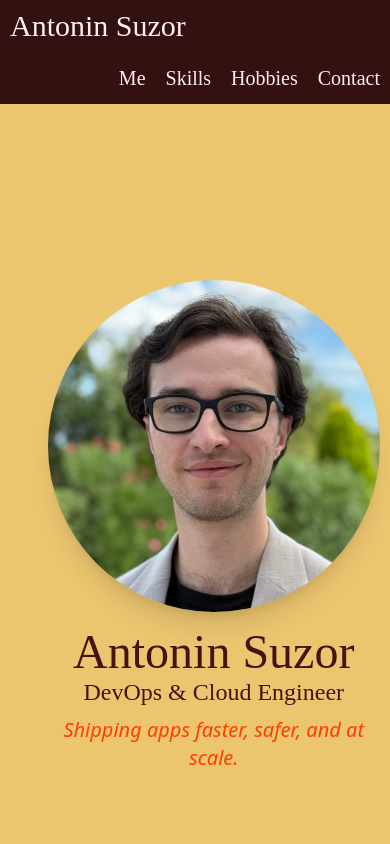
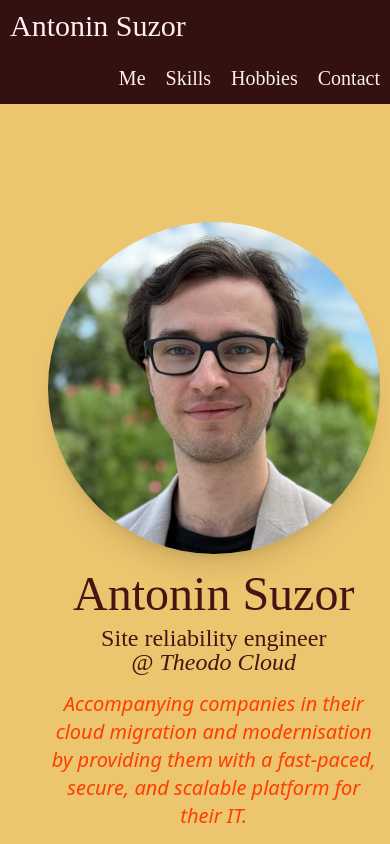
Before and after one commit to antonin-suzor/antonin-suzor-com, a SvelteKit app: page / in a window 390 px wide. Shown: the top 844 px of the page. Built offline with nearby package versions, Linux system fonts and the light colour scheme; a web font is replaced by a local one.

Commit message:
Update information on the website

```diff
--- a/src/routes/+page.svelte
+++ b/src/routes/+page.svelte
@@ -6,38 +6,35 @@
 
     const programmingSkills: Skill[] = [
         { name: 'Bash', logo: 'https://icon.icepanel.io/Technology/svg/Bash.svg' },
-        { name: 'C', logo: 'https://icon.icepanel.io/Technology/svg/C.svg' },
         { name: 'Rust', logo: 'https://icon.icepanel.io/Technology/svg/Rust.svg' },
         { name: 'Java', logo: 'https://icon.icepanel.io/Technology/svg/Java.svg' },
-        { name: 'JavaScript', logo: 'https://icon.icepanel.io/Technology/svg/JavaScript.svg' },
         { name: 'TypeScript', logo: 'https://icon.icepanel.io/Technology/svg/TypeScript.svg' },
-        { name: 'Mongo', logo: 'https://icon.icepanel.io/Technology/svg/MongoDB.svg' },
+        { name: 'Redis/Valkey', logo: 'https://icon.icepanel.io/Technology/svg/Redis.svg' },
         { name: 'Postgres/SQL', logo: 'https://icon.icepanel.io/Technology/svg/PostgresSQL.svg' },
-        { name: 'Spring', logo: 'https://icon.icepanel.io/Technology/svg/Spring.svg' },
         { name: 'Quarkus', logo: 'https://icon.icepanel.io/Technology/svg/Quarkus.svg' },
         { name: 'Express', logo: 'https://icon.icepanel.io/Technology/svg/Express.svg' },
         { name: 'NestJS', logo: 'https://icon.icepanel.io/Technology/svg/Nest.js.svg' },
         { name: 'React', logo: 'https://icon.icepanel.io/Technology/svg/React.svg' },
-        { name: 'Svelte/Kit', logo: 'https://icon.icepanel.io/Technology/svg/Svelte.svg' },
+        { name: 'NextJS', logo: 'https://icon.icepanel.io/Technology/svg/Next.js.svg' },
+        { name: 'SvelteKit', logo: 'https://icon.icepanel.io/Technology/svg/Svelte.svg' },
+        { name: 'TailwindCSS', logo: 'https://icon.icepanel.io/Technology/svg/Tailwind-CSS.svg' },
         { name: 'Tauri', logo: 'https://icon.icepanel.io/Technology/svg/Tauri.svg' },
     ];
 
     const devopsSkills: Skill[] = [
-        { name: 'Git', logo: 'https://icon.icepanel.io/Technology/svg/Git.svg' },
         { name: 'GitHub/Actions', logo: 'https://icon.icepanel.io/Technology/svg/GitHub.svg' },
         { name: 'GitLab/CI', logo: 'https://icon.icepanel.io/Technology/svg/GitLab.svg' },
         { name: 'Docker/Compose', logo: 'https://icon.icepanel.io/Technology/svg/Docker.svg' },
+        { name: 'K8s', logo: 'https://icon.icepanel.io/Technology/svg/Kubernetes.svg' },
         { name: 'Terraform', logo: 'https://icon.icepanel.io/Technology/svg/HashiCorp-Terraform.svg' },
         { name: 'AWS', logo: 'https://icon.icepanel.io/Technology/svg/AWS.svg' },
         { name: 'Cloudflare', logo: 'https://icon.icepanel.io/Technology/svg/Cloudflare.svg' },
-        { name: 'NginX', logo: 'https://icon.icepanel.io/Technology/svg/NGINX.svg' },
     ];
 
     const otherSkills: Skill[] = [
         { name: 'Keycloak', logo: 'https://avatars.githubusercontent.com/u/4921466' },
         { name: 'Notion', logo: '/images/notion-logo.svg' },
         { name: 'Discord', logo: '/images/discord-logo.svg' },
-        { name: 'Sveltia/CMS', logo: '/images/sveltia-logo.png' },
     ];
 </script>
 
@@ -60,13 +57,24 @@
         />
         <div class="hidden lg:inline lg:h-[275px] lg:w-1 lg:bg-sv"></div>
         <div class="text-center">
-            <h1 class="font-title text-5xl leading-12 sm:text-6xl sm:leading-16 lg:text-7xl lg:leading-24">
+            <h1
+                class="justify-self-center font-title text-5xl leading-12 sm:text-6xl sm:leading-16 lg:text-7xl lg:leading-24"
+            >
                 Antonin Suzor
             </h1>
-            <h2 class="mt-2 mb-4 font-title text-2xl leading-4 sm:text-3xl sm:leading-8 lg:text-5xl lg:leading-16">
-                DevOps & Cloud Engineer
+            <h2
+                class="mt-2 mb-4 justify-self-center font-title text-2xl leading-6 sm:text-3xl sm:leading-8 lg:text-5xl lg:leading-16"
+            >
+                <span class="text-nowrap">Site reliability engineer</span>
+                <span class="text-nowrap italic"
+                    >@ <a class="hover:underline" href="https://www.theodo.com/en-fr/expertise/cloud">Theodo Cloud</a
+                    ></span
+                >
             </h2>
-            <div class="mt-4 font-main text-xl text-sv italic">Shipping apps faster, safer, and at scale.</div>
+            <div class="mt-4 max-w-3xl justify-self-center font-main text-xl text-sv italic">
+                Accompanying companies in their cloud migration and modernisation by providing them with a fast-paced,
+                secure, and scalable platform for their IT.
+            </div>
         </div>
     </div>
 </section>
@@ -133,7 +141,7 @@
             <h3 class="mt-2 mb-4 font-title text-2xl md:text-3xl lg:text-4xl">Other Tools & Platforms</h3>
             <div class="mt-0.5 w-full overflow-hidden">
                 <div class="carousel carousel-other flex gap-[1.5rem] py-[1rem]">
-                    {#each [...otherSkills, ...otherSkills] as skill, idx (idx)}
+                    {#each [...otherSkills, ...otherSkills, ...otherSkills] as skill, idx (idx)}
                         <div class="skill-card">
                             <img class="skill-logo" src={skill.logo} alt={skill.name} />
                             <div>{skill.name}</div>
@@ -153,6 +161,24 @@
             Outside of work
         </h2>
         <div class="mb-6 max-w-4xl text-left">
+            <h3 class="mt-2 mb-4 font-title text-2xl md:text-3xl lg:text-4xl">Tech and Software enthusiast</h3>
+            <p class="text-md mb-1 sm:mb-1.5 sm:text-xl">
+                <strong>Even outside of my work, I tinker around with software or platforms</strong> to gain extra experience,
+                and I try to be in touch with the latest trends and innovations in the software development world.
+            </p>
+            <p class="text-md mb-1 sm:mb-1.5 sm:text-xl">
+                I also try to keep up with and <strong
+                    >analyse the different moves made by the companies I work with</strong
+                > and their competitors, to always be on the forefront of change.
+            </p>
+            <p class="text-md mb-1 sm:mb-1.5 sm:text-xl">
+                I'm ever so <strong
+                    >fond of learning new things or discussing about software and platform architecture</strong
+                >, and believe that by sharing ideas and debating, we come out with better understanding that we can
+                then apply in real-world scenarios.
+            </p>
+        </div>
+        <div class="mt-6 max-w-4xl justify-self-end text-right">
             <h3 class="mt-2 mb-4 font-title text-2xl md:text-3xl lg:text-4xl">D&D Game Master</h3>
             <p class="text-md mb-1 sm:mb-1.5 sm:text-xl">
                 <strong>I've ran D&D campaigns for 3 years</strong> combined, with multiple tables, at school, among friends,
@@ -166,23 +192,6 @@
             <p class="text-md mb-1 sm:mb-1.5 sm:text-xl">
                 <strong>I've currently taken a break from being a GM</strong>, as it is demanding in terms of time and
                 energy, but I still want to go back to TTRPGs someday.
-            </p>
-        </div>
-        <div class="mt-6 max-w-4xl justify-self-end text-right">
-            <h3 class="mt-2 mb-4 font-title text-2xl md:text-3xl lg:text-4xl">Anime and video games enjoyer</h3>
-            <p class="text-md mb-1 sm:mb-1.5 sm:text-xl">
-                Ah, yes, the classic stereotypical nerd interests. These have been part of my culture for a long time,
-                and <strong>I'm always up for a conversation or debate</strong> about them.
-            </p>
-            <p class="text-md mb-1 sm:mb-1.5 sm:text-xl">
-                So much so that, for a year and a half, I was a <strong
-                    >moderator at the french VALORANT twitch channel</strong
-                >, talking to and trying to reason with people who sometimes just wanted to be annoying.
-            </p>
-            <p class="text-md mb-1 sm:mb-1.5 sm:text-xl">
-                As always in debates, my personal policy is one of <strong
-                    >understanding, respect, and compromises</strong
-                >, which helped settle arguments between communities of opposite teams.
             </p>
         </div>
     </div>
@@ -223,7 +232,7 @@
     }
 
     .carousel-programming {
-        animation: scroll-left-programming calc(2.1s * 15) linear infinite;
+        animation: scroll-left-programming calc(2.1s * 14) linear infinite;
     }
 
     @keyframes scroll-left-programming {
@@ -231,12 +240,12 @@
             transform: translateX(20px);
         }
         100% {
-            transform: translateX(calc(-230px * 15));
+            transform: translateX(calc(-230px * 14));
         }
     }
 
     .carousel-devops {
-        animation: scroll-left-devops calc(2.1s * 8) linear infinite;
+        animation: scroll-left-devops calc(2.1s * 7) linear infinite;
     }
 
     @keyframes scroll-left-devops {
@@ -244,12 +253,12 @@
             transform: translateX(20px);
         }
         100% {
-            transform: translateX(calc(-230px * 8));
+            transform: translateX(calc(-230px * 7));
         }
     }
 
     .carousel-other {
-        animation: scroll-left-other calc(2.1s * 4) linear infinite;
+        animation: scroll-left-other calc(2.1s * 3) linear infinite;
     }
 
     @keyframes scroll-left-other {
@@ -257,7 +266,7 @@
             transform: translateX(20px);
         }
         100% {
-            transform: translateX(calc(-230px * 4));
+            transform: translateX(calc(-230px * 3));
         }
     }
 
```
